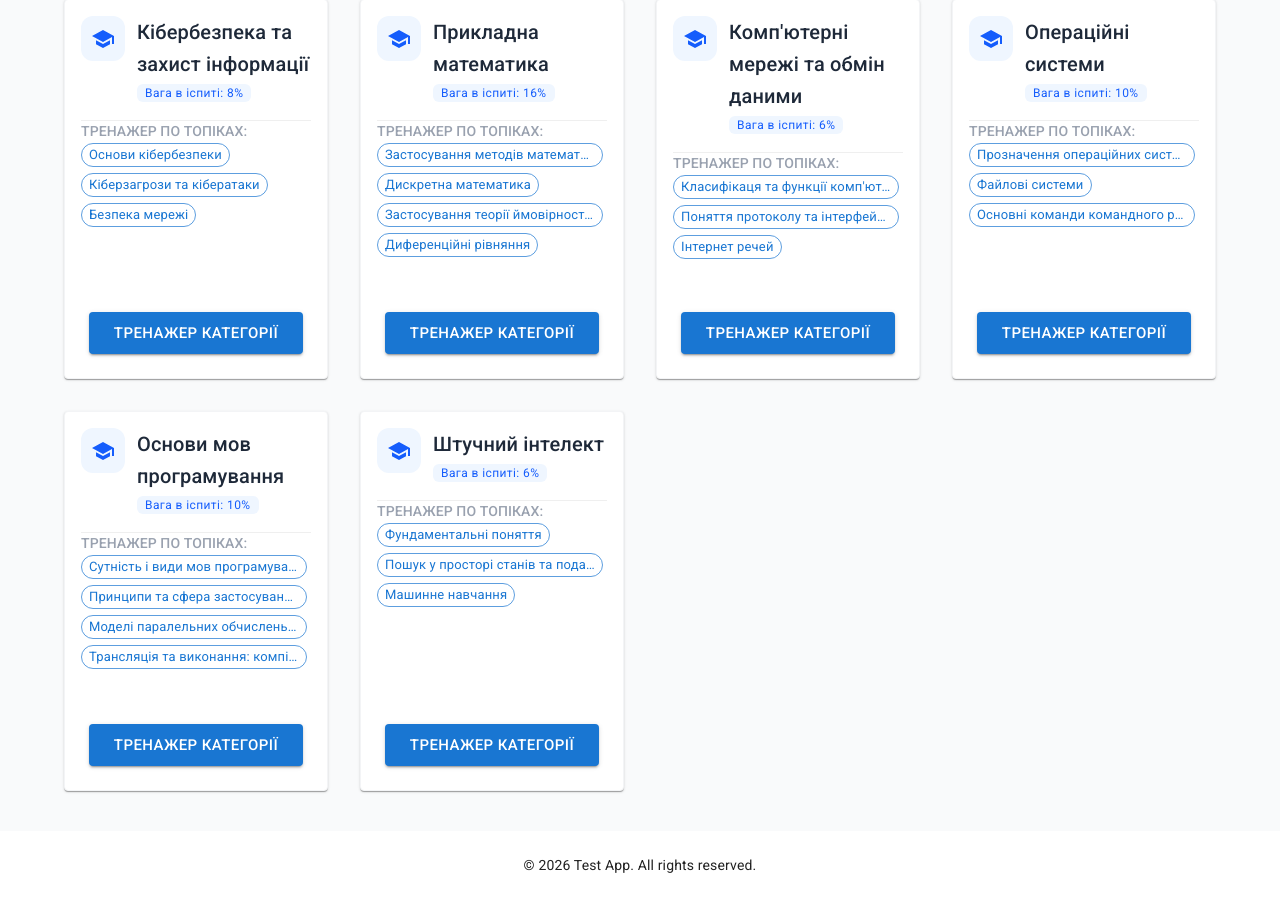
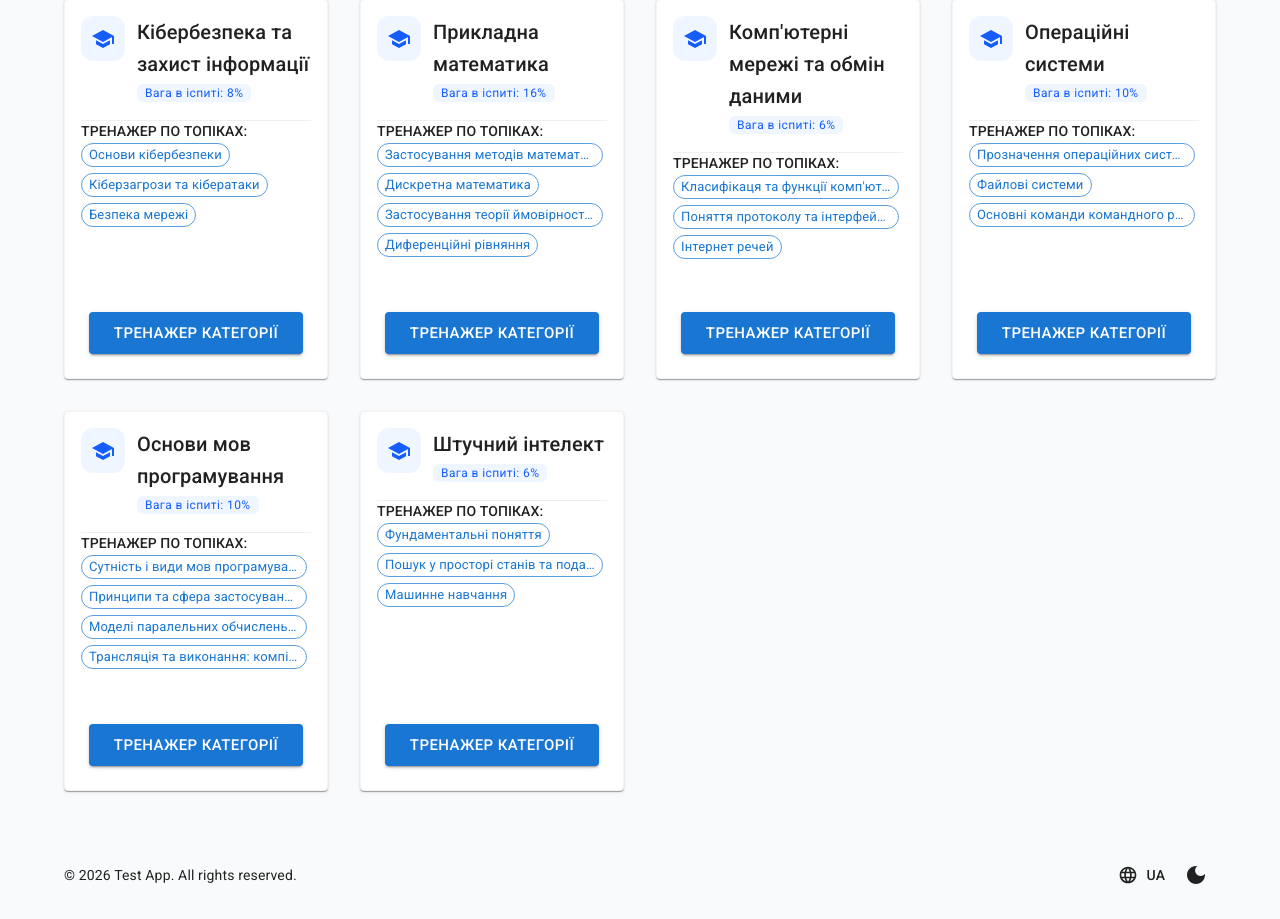
Before and after one commit to nikFinogenov/efvvAItrainer, a React (Vite) app: page / in a window 1280 px wide. Shown: the part 960-1879 px from the top of the page. Built offline with nearby package versions, Linux system fonts and the light colour scheme; no server answers.

Commit message:
theme switcher + i18n predefined

```diff
--- a/src/App.tsx
+++ b/src/App.tsx
@@ -1,5 +1,5 @@
 import React, { useState } from 'react';
-import { Container, Box, CssBaseline, CircularProgress, Typography } from '@mui/material';
+import { Container, Box, CircularProgress, Typography } from '@mui/material';
 import { Header } from './components/Header';
 import { Footer } from './components/Footer';
 import { CategoryList } from './components/CategoryList';
@@ -100,8 +100,7 @@ const App: React.FC = () => {
   };
 
   return (
-    <Box className="flex flex-col min-h-screen bg-gray-50">
-      <CssBaseline />
+    <Box className="flex flex-col min-h-screen">
       <Header onHomeClick={handleGoHome} />
       <Container component="main" className="grow py-10">
         {isGenerating ? (
--- a/src/components/CategoryCard.tsx
+++ b/src/components/CategoryCard.tsx
@@ -20,7 +20,7 @@ export const CategoryCard: React.FC<CategoryCardProps> = ({ category, onSelectMo
             <SchoolIcon />
           </Box>
           <Box>
-            <Typography variant="h6" className="font-bold text-gray-800 leading-snug">
+            <Typography variant="h6" className="font-bold leading-snug">
               {category.title}
             </Typography>
             <Typography variant="caption" className="text-blue-600 font-semibold bg-blue-50 px-2 py-0.5 rounded-md">
@@ -32,7 +32,7 @@ export const CategoryCard: React.FC<CategoryCardProps> = ({ category, onSelectMo
         <Divider className="my-2 opacity-50" />
 
         {/* СПИСОК ТОПИКОВ (ЧИПСЫ) */}
-        <Typography variant="subtitle2" className="text-gray-400 font-bold uppercase tracking-wider text-[11px] mb-2 mt-2">
+        <Typography variant="subtitle2" className="font-bold uppercase tracking-wider text-[11px] mb-2 mt-2">
           Тренажер по топіках:
         </Typography>
 
--- a/src/components/CategoryList.tsx
+++ b/src/components/CategoryList.tsx
@@ -65,10 +65,10 @@ export const CategoryList: React.FC<CategoryListProps> = ({ onSelectMode }) => {
             </Paper>
 
             {/* СЕКЦИЯ КАТЕГОРИЙ */}
-            <Typography variant="h4" className="font-bold mb-2 text-gray-800">
+            <Typography variant="h4" className="font-bold mb-2">
                 Категорії знань
             </Typography>
-            <Typography variant="body1" className="text-gray-500 mb-8">
+            <Typography variant="body1" className="mb-8">
                 Виберіть конкретний розділ для глибокого опрацювання топиків у безкінечному режимі
             </Typography>
 
--- a/src/components/Footer.tsx
+++ b/src/components/Footer.tsx
@@ -1,13 +1,42 @@
 import React from 'react';
-import { Box, Typography, Container } from '@mui/material';
+import { Box, Typography, Container, Button, IconButton } from '@mui/material';
+import { LightMode, DarkMode, Language } from '@mui/icons-material';
+import { useSettings } from '../context/AppContext';
+
+
+// interface FooterProps {
+//   onHomeClick: () => void;
+// }
 
 export const Footer: React.FC = () => {
+
+  const { themeMode, toggleTheme, lang, setLang } = useSettings();
+
   return (
-    <Box component="footer" className='bg-white py-6 mt-auto'>
+    <Box component="footer" className='py-6 mt-auto'>
+
       <Container maxWidth="lg">
-        <Typography variant="body2" color="text.secondary" align="center">
-          © {new Date().getFullYear()} Test App. All rights reserved.
-        </Typography>
+        <Box className="flex items-center justify-between gap-2">
+          <Typography variant="body2" color="text.secondary" align="center">
+            © {new Date().getFullYear()} Test App. All rights reserved.
+          </Typography>
+          {/* Переключатель языка */}
+          <Box>
+            <Button
+              color="inherit"
+              startIcon={<Language />}
+              onClick={() => setLang(lang === 'uk' ? 'en' : 'uk')}
+              className="text-white font-bold capitalize text-sm"
+            >
+              {lang === 'uk' ? 'UA' : 'EN'}
+            </Button>
+
+            {/* Переключатель темы */}
+            <IconButton color="inherit" onClick={toggleTheme} className="text-white">
+              {themeMode === 'dark' ? <LightMode /> : <DarkMode />}
+            </IconButton>
+          </Box>
+        </Box>
       </Container>
     </Box>
   );
--- /dev/null
+++ b/src/context/AppContext.tsx
@@ -0,0 +1,65 @@
+import React, { createContext, useContext, useState, useEffect } from 'react';
+import { createTheme, ThemeProvider } from '@mui/material/styles';
+import { CssBaseline } from '@mui/material';
+
+type Language = 'uk' | 'en';
+type ThemeMode = 'light' | 'dark';
+
+interface AppContextType {
+    lang: Language;
+    setLang: (lang: Language) => void;
+    themeMode: ThemeMode;
+    toggleTheme: () => void;
+}
+
+const AppContext = createContext<AppContextType | undefined>(undefined);
+
+export const AppSettingsProvider: React.FC<{ children: React.ReactNode }> = ({ children }) => {
+    const [lang, setLang] = useState<Language>(() => (localStorage.getItem('lang') as Language) || 'uk');
+    const [themeMode, setThemeMode] = useState<ThemeMode>(() => (localStorage.getItem('theme') as ThemeMode) || 'light');
+
+    // Синхронизация темы с Tailwind и LocalStorage
+    useEffect(() => {
+        const root = window.document.documentElement;
+        if (themeMode === 'dark') {
+            root.classList.add('dark');
+        } else {
+            root.classList.remove('dark');
+        }
+        localStorage.setItem('theme', themeMode);
+    }, [themeMode]);
+
+    useEffect(() => {
+        localStorage.setItem('lang', lang);
+    }, [lang]);
+
+    const toggleTheme = () => setThemeMode(prev => (prev === 'light' ? 'dark' : 'light'));
+
+    // Создаем динамическую тему MUI в зависимости от стейта
+    const muiTheme = createTheme({
+        palette: {
+            mode: themeMode,
+            primary: { main: '#1976d2' },
+            secondary: { main: '#9c27b0' },
+            background: {
+                default: themeMode === 'dark' ? '#121212' : '#f9fafb',
+                paper: themeMode === 'dark' ? '#1e1e1e' : '#ffffff',
+            },
+        },
+    });
+
+    return (
+        <AppContext.Provider value={{ lang, setLang, themeMode, toggleTheme }}>
+            <ThemeProvider theme={muiTheme}>
+                <CssBaseline />
+                {children}
+            </ThemeProvider>
+        </AppContext.Provider>
+    );
+};
+
+export const useSettings = () => {
+    const context = useContext(AppContext);
+    if (!context) throw new Error('useSettings must be used within AppSettingsProvider');
+    return context;
+};
--- a/src/main.tsx
+++ b/src/main.tsx
@@ -1,9 +1,12 @@
 import * as ReactDOM from 'react-dom/client';
 import './index.css';
 import App from './App.tsx';
+import { AppSettingsProvider } from './context/AppContext.tsx';
 
 ReactDOM.createRoot(document.getElementById('root')!).render(
   // <React.StrictMode>
+  <AppSettingsProvider>
     <App />
+  </AppSettingsProvider>
   // {/* </React.StrictMode>, */}
 );
--- /dev/null
+++ b/src/utils/translations.ts
@@ -0,0 +1,46 @@
+export const t = {
+  uk: {
+    title: "EFVV Master",
+    examTitle: "Готові до повного іспиту?",
+    examDesc: "Запустіть комплексне тестування на 140 питань, сформоване згідно з державною таксономією.",
+    startExam: "Скласти іспит (140)",
+    mixInfinite: "Мікс (Безкінечно)",
+    categoriesTitle: "Категорії знань",
+    categoriesDesc: "Виберіть конкретний розділ для глибокого опрацювання топиків.",
+    weight: "Вага в іспиті",
+    trainerBtn: "Тренажер категорії",
+    topicsSection: "Тренажер по топіках:",
+    exitBtn: "Вийти",
+    explainBtn: "Пояснити",
+    hideExplainBtn: "Приховати",
+    showAnswerBtn: "Показати відповідь",
+    nextBtn: "Наступне",
+    answerBtn: "Відповісти",
+    finishBtn: "Завершити",
+    aiLoading: "Формування таксономії тесту...",
+    aiQuestionLoading: "ШІ готує завдання",
+    confirmExit: "Прогрес буде втрачено. Вийти?",
+  },
+  en: {
+    title: "EFVV Master",
+    examTitle: "Ready for the Full Exam?",
+    examDesc: "Launch a comprehensive 140-question test structured according to national taxonomy weights.",
+    startExam: "Take Exam (140)",
+    mixInfinite: "Mix (Infinite)",
+    categoriesTitle: "Knowledge Categories",
+    categoriesDesc: "Select a specific section for deep topic practice in infinite mode.",
+    weight: "Exam weight",
+    trainerBtn: "Category Trainer",
+    topicsSection: "Topic Trainer:",
+    exitBtn: "Exit",
+    explainBtn: "Explain",
+    hideExplainBtn: "Hide",
+    showAnswerBtn: "Show Answer",
+    nextBtn: "Next",
+    answerBtn: "Answer",
+    finishBtn: "Finish",
+    aiLoading: "Generating test taxonomy...",
+    aiQuestionLoading: "AI is preparing task",
+    confirmExit: "Progress will be lost. Exit?",
+  }
+};
```
